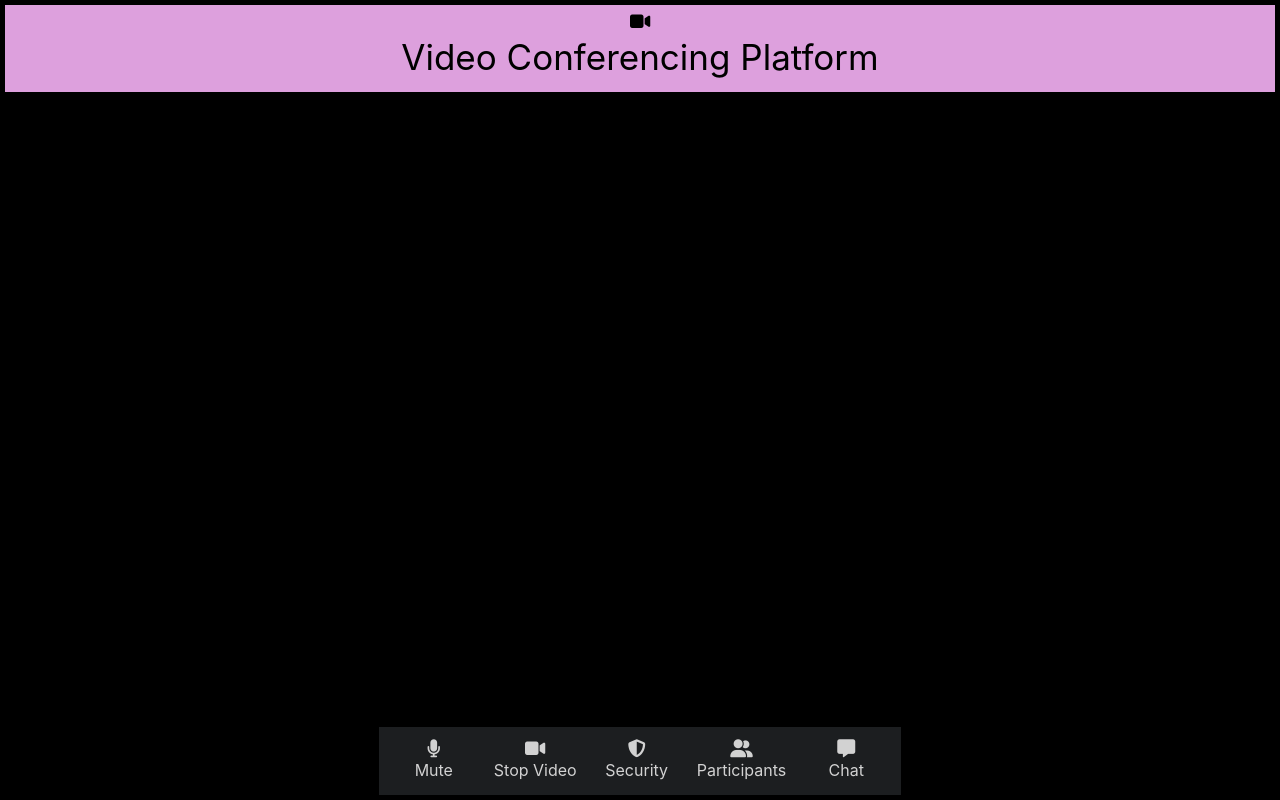
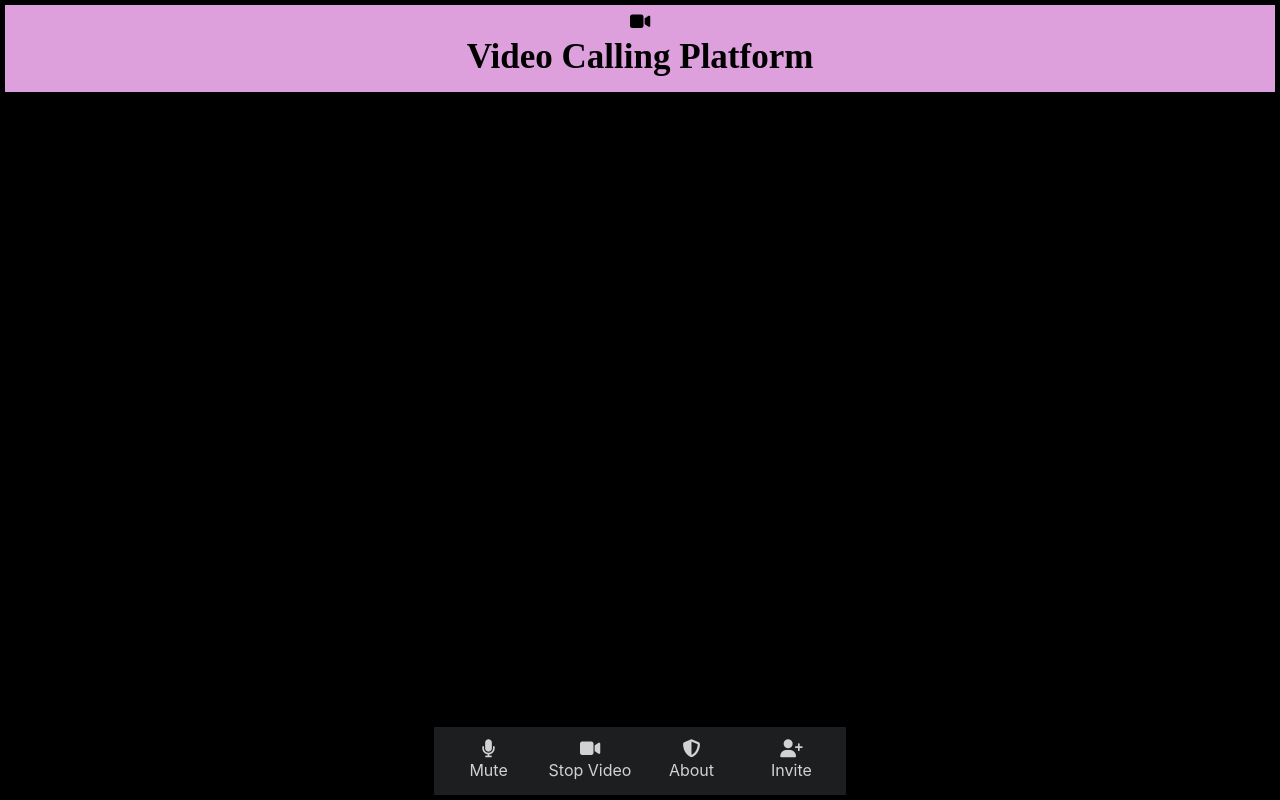
Before and after one commit to asthapant/teams-clone, a website with bundled scripts: page index.html in a window 1280 px wide. Built offline with nearby package versions, Linux system fonts and the light colour scheme; files whose address does not match are found by name.

Commit message:
Update index.html

```diff
--- a/index.html
+++ b/index.html
@@ -28,9 +28,11 @@
 </head>
 
 <body>
-        <h1><color='red'>Gradient Text</color></h1>
+
     <div class="container-fluid">
         <div class="row h-10 w-100">
+
+
             <div class="col-12 col-sm-6 d-flex justify-content-center">
                 <div class="embed-responsive embed-responsive-16by9">
                     <video class="embed-responsive-item" muted></video>
@@ -45,7 +47,7 @@
     <div class="main">
         <div class='top'> <div class='main__controls__button'>
             <i class="fas fa-video"></i>
-            <span>Video Conferencing Platform</span>
+            <span style="font-family:Merriweather"><b>Video Calling Platform </b></span>
         </div></div>
         <div class='main__controls__button'>
 
@@ -57,6 +59,7 @@
 
             </div>
            </div>
+
            <div class="main__controls">
               <div class="main__controls__block">
                  <div onclick="muteUnmute()" class="main__controls__button main__mute_button">
@@ -70,24 +73,27 @@
               </div>
               <div class="main__controls__block">
                 <div class="main__controls__button">
-                   <i class="fas fa-shield-alt"></i>
-                   <span>Security</span>
+                   <i onclick="info()" class="fas fa-shield-alt"></i>
+                   <span>About</span>
                 </div>
-                <div class="main__controls__button">
-                   <i class="fas fa-user-friends"></i>
-                   <span>Participants</span>
-                </div>
-                <div class="main__controls__button">
-                   <i class="fas fa-comment-alt"></i>
-                   <span>Chat</span>
-                </div>
+              <div onclick='show()' class="main__controls__button">
+                    <i class="fas fa-user-plus"></i>
+                    <span>Invite</span>
+                  </div>
+
              </div>
              </div>
 
          </div>
+
 </div>
     <script src="/socket.io/socket.io.js"></script>
     <script src='bundle.js'></script>
     <script src='main.js'></script>
+    <script>
+        function showAlert() {
+          alert ("There are 2 Participants in the video call!");
+        }
+        </script>
 </body>
 </html>
```
